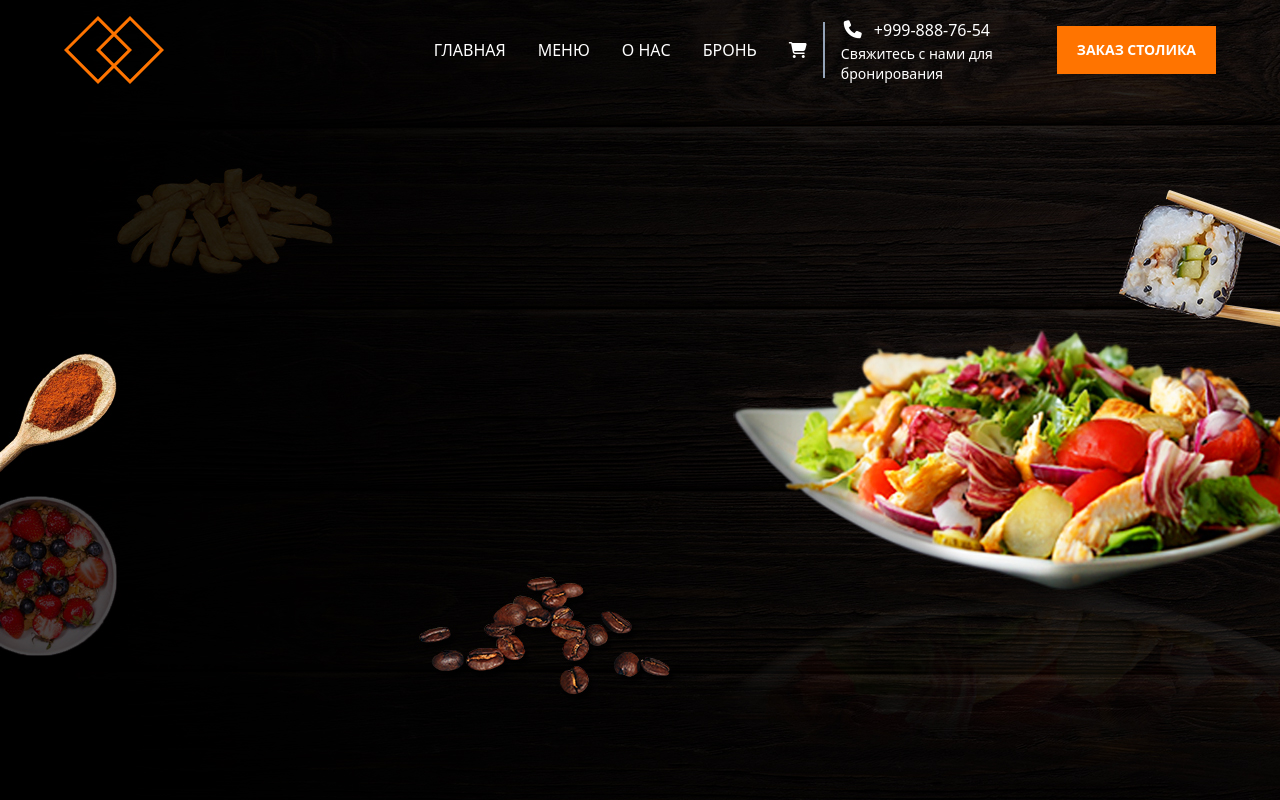
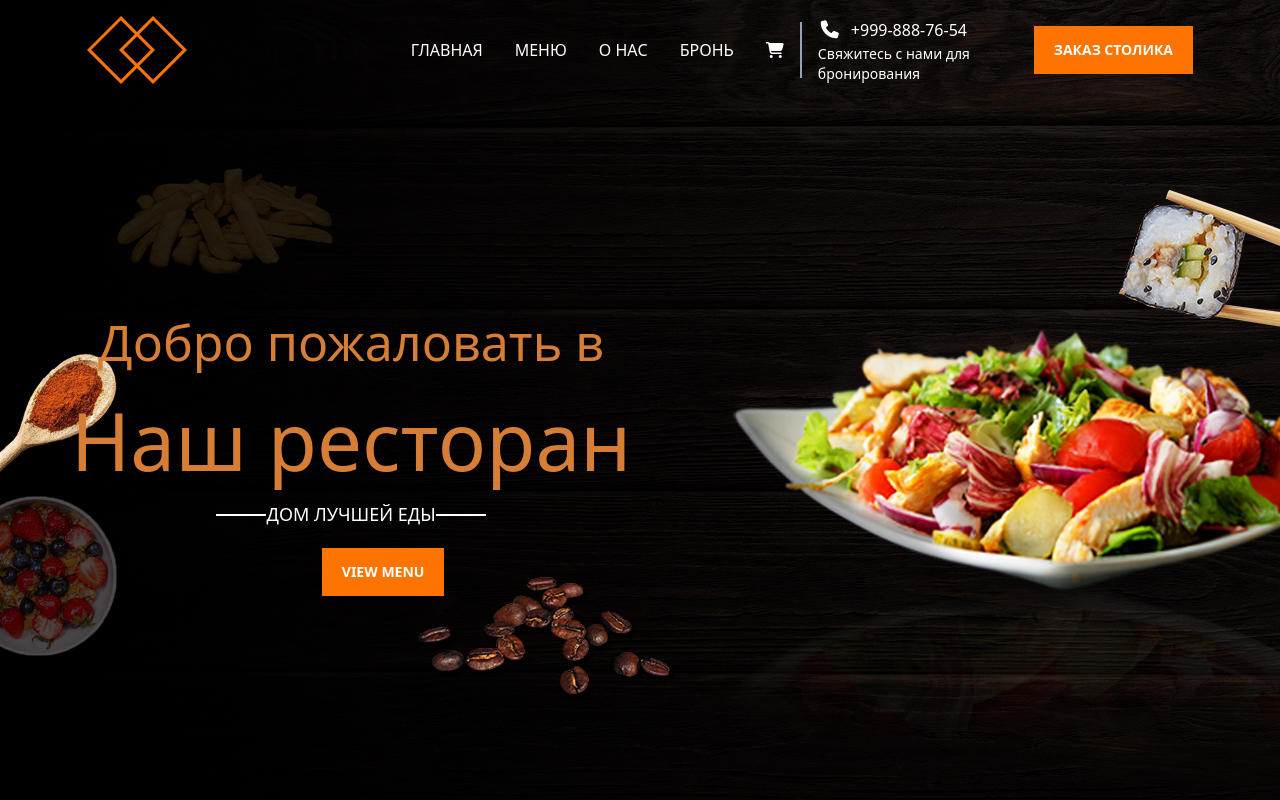
Before and after one commit to Xursand744/Restoran-9sinf, a plain HTML site: page index.html in a window 1280 px wide. Drawn offline with nearby package versions, Linux system fonts and the light colour scheme.

Commit message:
header end

```diff
--- a/index.html
+++ b/index.html
@@ -13,10 +13,10 @@
 
 <body>
 
-    <header class="bg-[url('./img/header.png')] bg-no-repeat bg-cover h-screen">
-        <nav class="container mx-auto lg:px-16 px-4 flex flex-wrap items-center py-4">
+    <header class="bg-[url('./img/header.png')] bg-no-repeat bg-cover h-screen flex flex-col">
+        <nav class="max-w-[1138px] w-full mx-auto  px-4 flex flex-wrap items-center py-4">
             <div class="flex-1 flex justify-between items-center">
-                <a href="#" class="text-xl"><img src="img/LOGO.png" alt=""></a>
+                <a href="#" class="shrink-0 text-xl"><img class="" src="./img/LOGO.png" alt=""></a>
             </div>
 
             <label for="menu-toggle" class="pointer-cursor md:hidden block">
@@ -48,7 +48,28 @@
                 </nav>
             </div>
         </nav>
+
+
+        <div class="max-w-[1138px] w-full mx-auto flex flex-col justify-center items-start flex-grow">
+            <div class="text-center">
+                <h3 class="text-[#D67E35] text-[50px]">Добро пожаловать в</h3>
+                <h2 class="text-[#D67E35] text-[80px]">Наш ресторан</h2>
+                <span class="text-white block text-lg before:content-[''] before:absolute
+                relative before:w-[50px] before:h-[2px] w-max mx-auto before:bg-white before:-left-[30%]
+                 before:top-[50%]
+                 after:right-[-30%] after:content-[''] after:w-[50px] after:h-[2px] after:bg-white after:top-[50%]
+                 after:absolute mb-5
+
+                ">ДОМ ЛУЧШЕЙ ЕДЫ</span>
+                <a class="py-[14px] px-5 inline-block hover:bg-[#694c33] transition-[5ms]
+                bg-[#FF7400] text-white text-sm font-bold ml-16 "
+                                    href="#">VIEW MENU</a>
+            </div>
+        </div>
+
     </header>
+
+
 
 </body>
 
```
